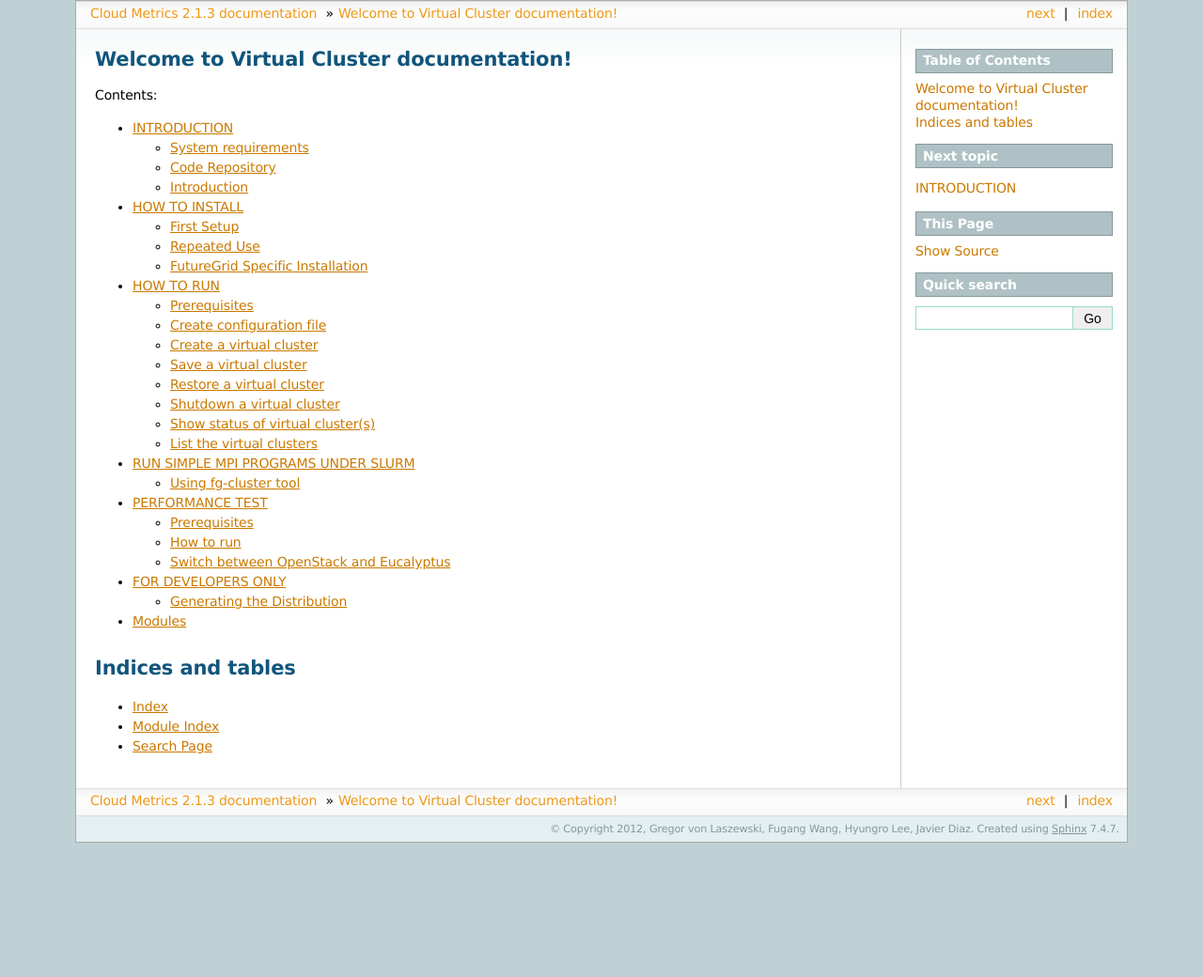
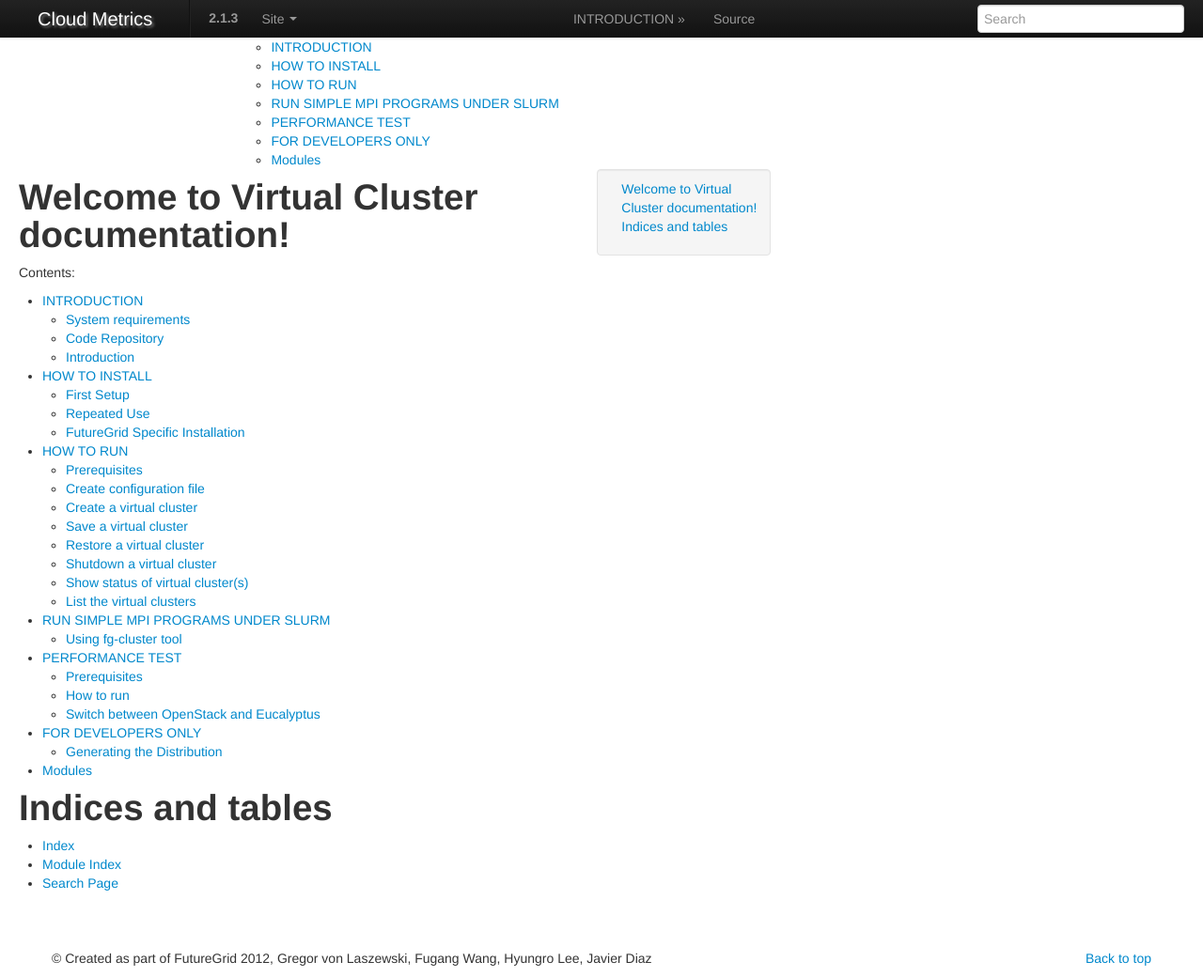
Before and after one commit to futuregrid/virtual-cluster, a Sphinx documentation site: the page built from doc/source/index.rst, in a window 1280 px wide. Shown: the whole page at 94% size. Built offline with Sphinx 7.4.7, drawn with Linux system fonts in a browser that asks for light colours; nearby versions of some CDN libraries; formulas are drawn with MathJax 3; pages that are not in the unit, such as notebooks, are missing from menus; before the commit the page ends 900 px from its top, so only the background shows below that.

Commit message:
bottstrap test passed

```diff
--- a/doc/source/conf.py
+++ b/doc/source/conf.py
@@ -17,7 +17,8 @@ import sys, os
 # add these directories to sys.path here. If the directory is relative to the
 # documentation root, use os.path.abspath to make it absolute, like shown here.
 sys.path.insert(0, os.path.abspath('.'))
-sys.path.insert(0, os.path.abspath('../../futuregrid/virtual/cluster'))
+sys.path.insert(0, os.path.abspath('_themes'))
+#sys.path.insert(0, os.path.abspath('../../futuregrid/virtual/cluster'))
 
 # -- General configuration -----------------------------------------------------
 
@@ -99,16 +100,20 @@ pygments_style = 'sphinx'
 
 # The theme to use for HTML and HTML Help pages.  See the documentation for
 # a list of builtin themes.
-#html_theme = 'default'
-html_theme = 'sphinxdoc'
+html_theme = 'bootstrap'
+html_translator_class = 'bootstrap.HTMLTranslator'
 
 # Theme options are theme-specific and customize the look and feel of a theme
 # further.  For a list of options available for each theme, see the
 # documentation.
-#html_theme_options = {}
+html_theme_options = {
+  'page_toc_position': 'sidebar-right',
+  # 'globaltoc_depth': -1,
+  #'navbar_fixedls_top': "true",
+}
 
 # Add any paths that contain custom themes here, relative to this directory.
-#html_theme_path = []
+html_theme_path = ['_themes']
 
 # The name for this set of Sphinx documents.  If None, it defaults to
 # "<project> v<release> documentation".
@@ -119,7 +124,7 @@ html_theme = 'sphinxdoc'
 
 # The name of an image file (relative to this directory) to place at the top
 # of the sidebar.
-#html_logo = None
+html_logo = "fg-logo-white-24x36.png"
 
 # The name of an image file (within the static path) to use as favicon of the
 # docs.  This file should be a Windows icon file (.ico) being 16x16 or 32x32
@@ -159,7 +164,7 @@ html_static_path = ['_static']
 #html_show_sourcelink = True
 
 # If true, "Created using Sphinx" is shown in the HTML footer. Default is True.
-#html_show_sphinx = True
+html_show_sphinx = False
 
 # If true, "(C) Copyright ..." is shown in the HTML footer. Default is True.
 #html_show_copyright = True
```
Also changed, not shown: 3 other files.
